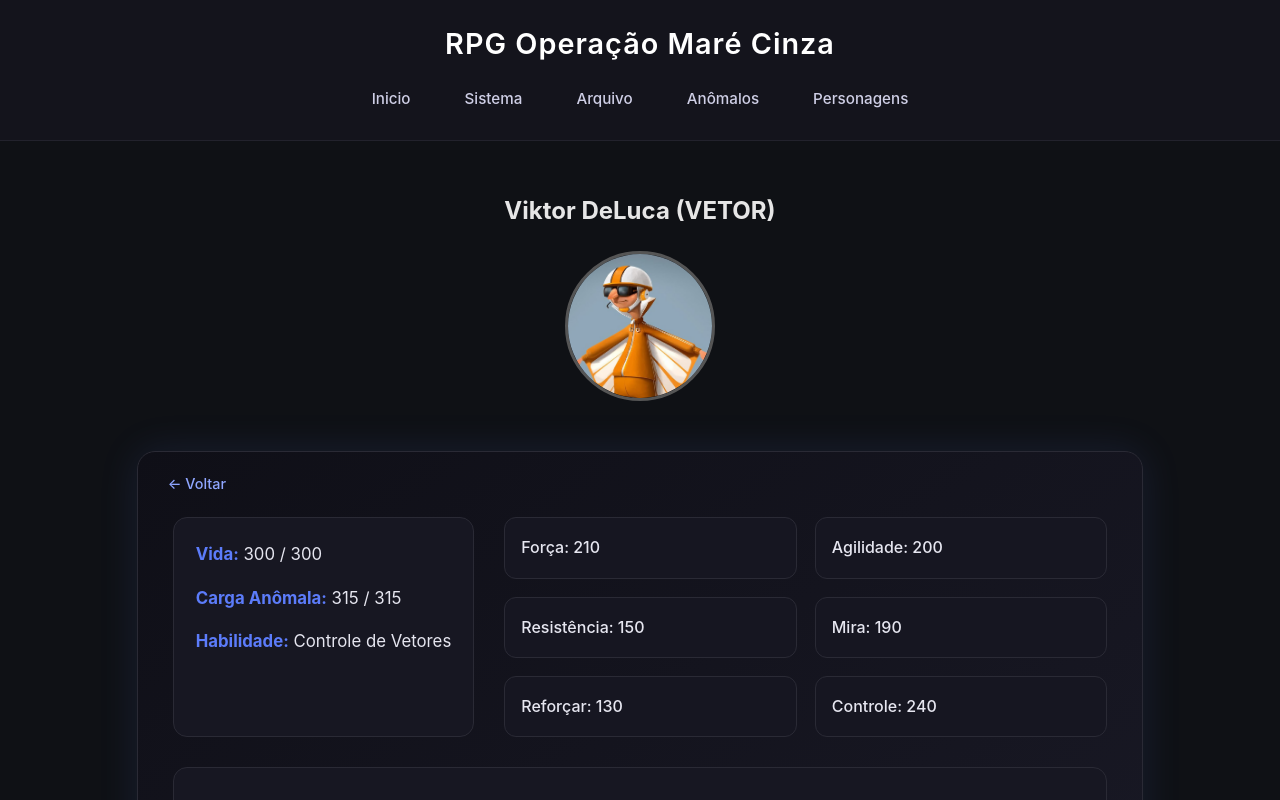
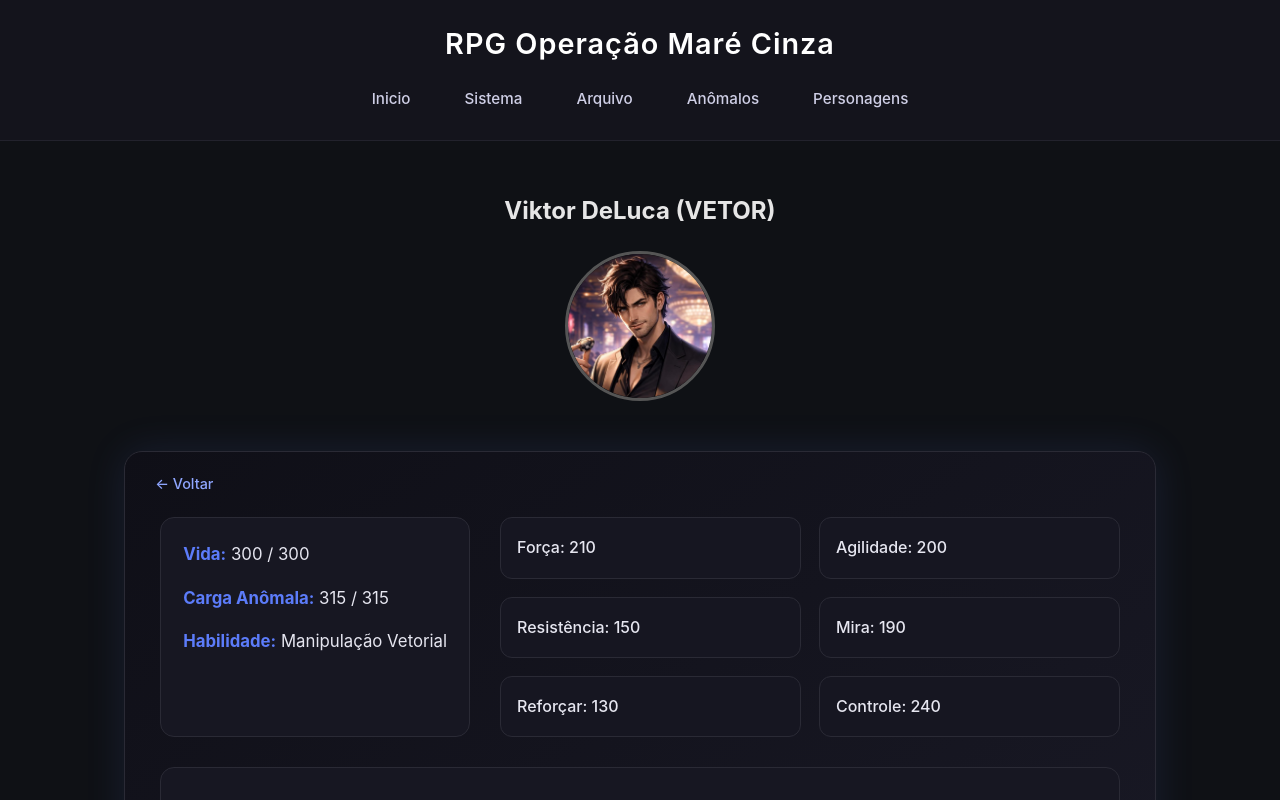
Before and after one commit to FelipeOliverb/Projeto-RPG2, a React (Vite) app: page /#/pedro in a window 1280 px wide. Shown: the top 800 px of the page. Built offline with nearby package versions, Linux system fonts and the light colour scheme.

Commit message:
adicioanndo a foto do predo

```diff
--- a/src/pages/Personagens.tsx
+++ b/src/pages/Personagens.tsx
@@ -71,7 +71,7 @@ export default function Personagens() {
       codinome: "VETOR",
       idade: 29,
       status: "Anômalo",
-      habilidade: "Controle de Vetores",
+      habilidade: "Manipulação Vetorial",
       atributos: { Força: 140, Agilidade: 200, Resistencia: 100, Mira: 190, Reforçar: 130, ControleAnomalo: 240 },
       bonusAnomalo: true,
       rota: "/pedro",
--- a/src/pages/personagens/Pedro.tsx
+++ b/src/pages/personagens/Pedro.tsx
@@ -96,7 +96,7 @@ export default function Pedro() {
         <div className="info-bloco">
           <p><strong>Vida:</strong> {vida} / {vidaMax}</p>
           <p><strong>Carga Anômala:</strong> {carga} / {cargaMax}</p>
-          <p><strong>Habilidade:</strong> Controle de Vetores</p>
+          <p><strong>Habilidade:</strong> Manipulação Vetorial</p>
         </div>
 
         <ul className="atributos-grid">
```
Also changed, not shown: src/pages/personagens/imagens/Vetor.png.
